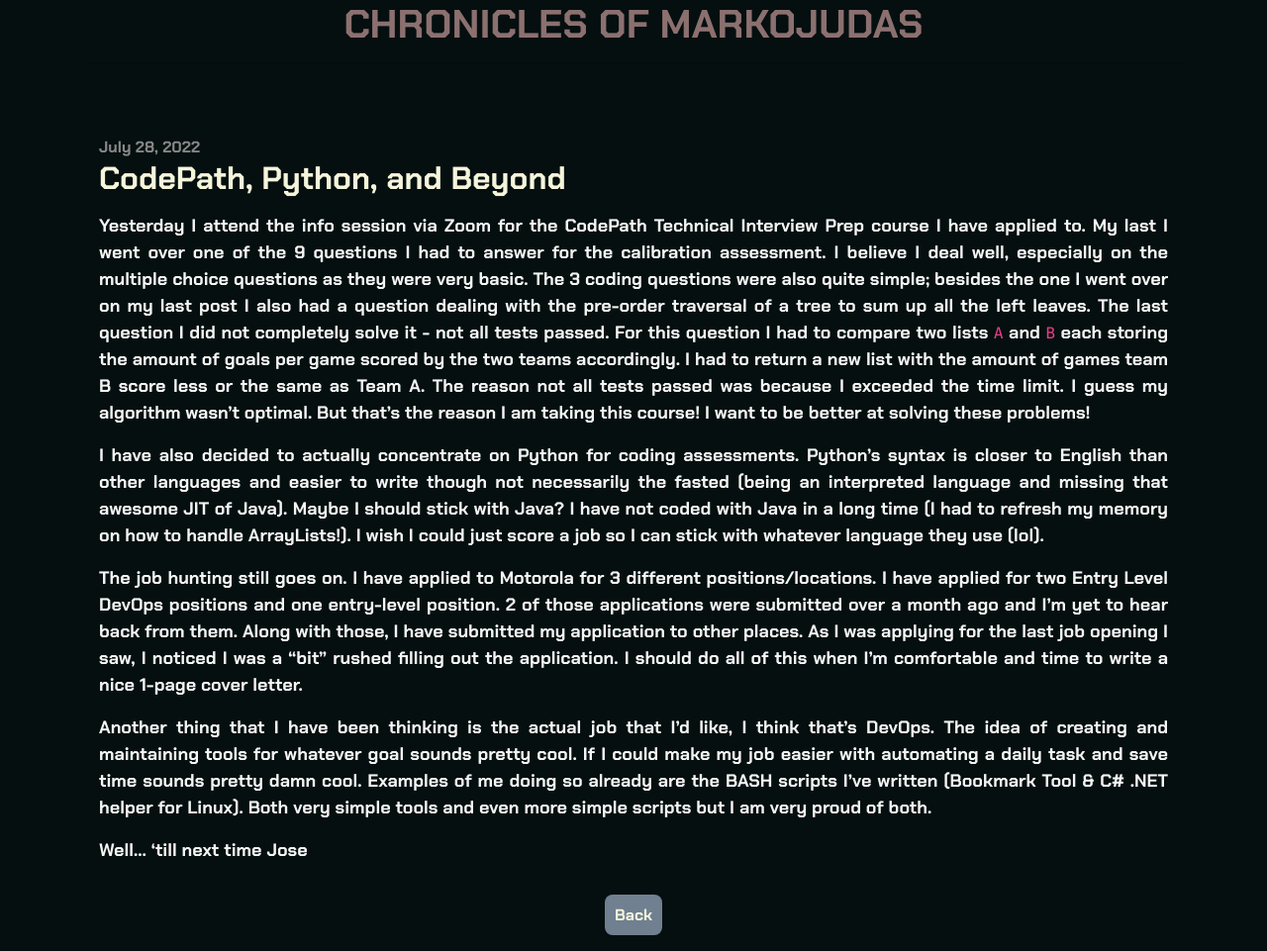
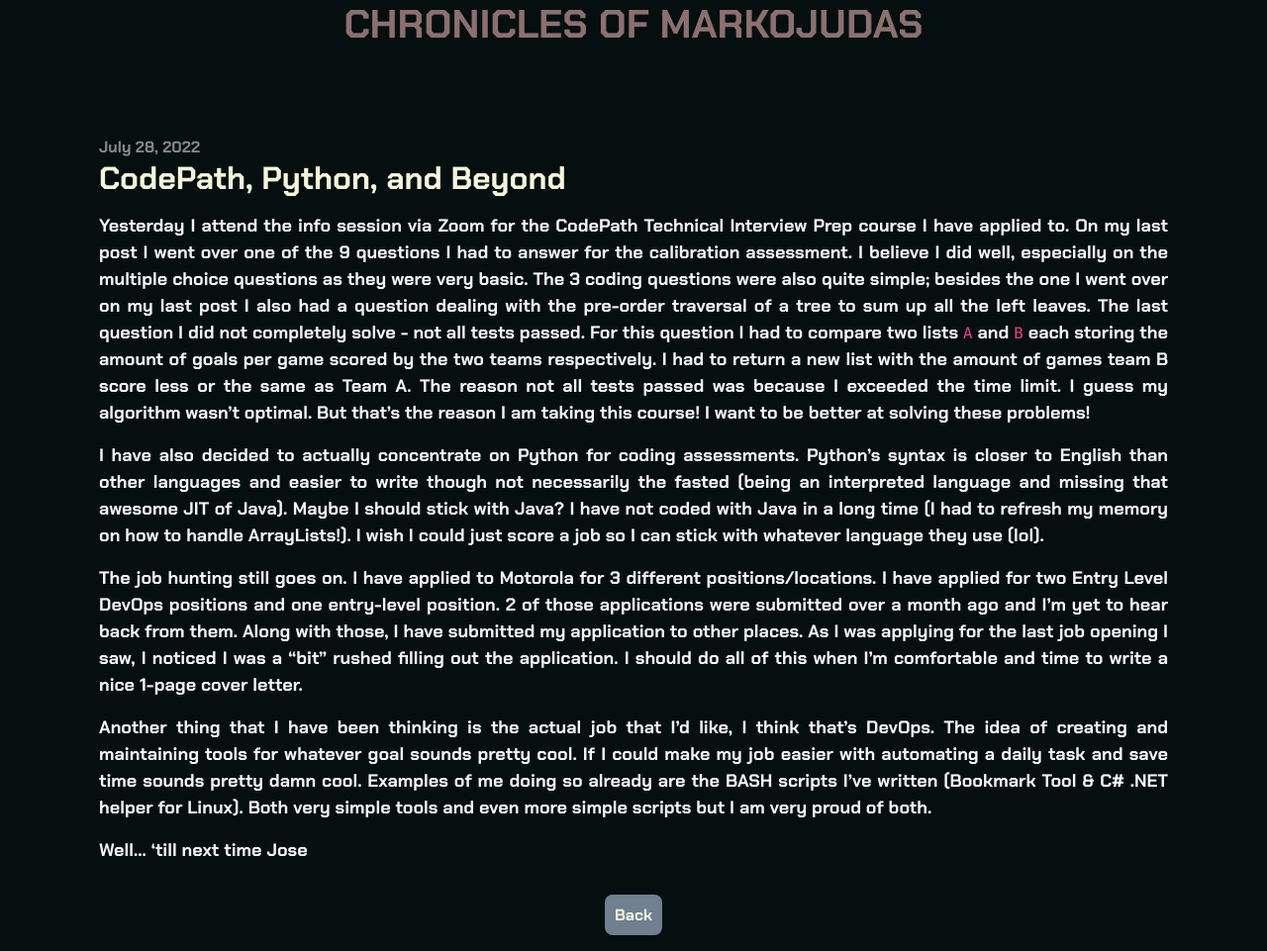
Before and after one commit to Markojudas/chronicles, a Jekyll site: the page built from _posts/2022-07-28-CodePath-and-Python.md, in a window 1280 px wide. Shown: the whole page at 99% size. Built offline with Jekyll 4.4.1, drawn with Linux system fonts in a browser that asks for light colours; nearby versions of some CDN libraries; library files that are not in the unit come from our copies.

Commit message:
fixed some typos from last post; favicon issue

```diff
--- a/_layouts/default.html
+++ b/_layouts/default.html
@@ -6,7 +6,7 @@
     <meta http-equiv="X-UA-Compatible" content="IE=edge">
     <meta name="viewport" content="width=device-width, initial-scale=0.65, shrink-to-fit=yes">
     <!-- favicon -->
-    <link rel="icon" href="/img/BS.png" />
+    <link rel="icon" href="https://github.com/Markojudas/chronicles/blob/gh-pages/img/BS.png" />
     <!-- Bootstrap 4.0 CSS -->
     <link rel="stylesheet" href="https://cdn.jsdelivr.net/npm/bootstrap@4.0.0/dist/css/bootstrap.min.css"
         integrity="sha384-Gn5384xqQ1aoWXA+058RXPxPg6fy4IWvTNh0E263XmFcJlSAwiGgFAW/dAiS6JXm" crossorigin="anonymous" />
--- a/_posts/2022-07-28-CodePath-and-Python.md
+++ b/_posts/2022-07-28-CodePath-and-Python.md
@@ -5,7 +5,7 @@
 
 <!-- markdownlint-disable -->
 
-Yesterday I attend the info session via Zoom for the CodePath Technical Interview Prep course I have applied to. My last I went over one of the 9 questions I had to answer for the calibration assessment. I believe I deal well, especially on the multiple choice questions as they were very basic. The 3 coding questions were also quite simple; besides the one I went over on my last post I also had a question dealing with the pre-order traversal of a tree to sum up all the left leaves. The last question I did not completely solve it - not all tests passed. For this question I had to compare two lists <code>A</code> and <code>B</code> each storing the amount of goals per game scored by the two teams accordingly. I had to return a new list with the amount of games team B score less or the same as Team A. The reason not all tests passed was because I exceeded the time limit. I guess my algorithm wasn't optimal. But that's the reason I am taking this course! I want to be better at solving these problems!
+Yesterday I attend the info session via Zoom for the CodePath Technical Interview Prep course I have applied to. On my last post I went over one of the 9 questions I had to answer for the calibration assessment. I believe I did well, especially on the multiple choice questions as they were very basic. The 3 coding questions were also quite simple; besides the one I went over on my last post I also had a question dealing with the pre-order traversal of a tree to sum up all the left leaves. The last question I did not completely solve - not all tests passed. For this question I had to compare two lists <code>A</code> and <code>B</code> each storing the amount of goals per game scored by the two teams respectively. I had to return a new list with the amount of games team B score less or the same as Team A. The reason not all tests passed was because I exceeded the time limit. I guess my algorithm wasn't optimal. But that's the reason I am taking this course! I want to be better at solving these problems!
 
 I have also decided to actually concentrate on Python for coding assessments. Python's syntax is closer to English than other languages and easier to write though not necessarily the fasted (being an interpreted language and missing that awesome JIT of Java). Maybe I should stick with Java? I have not coded with Java in a long time (I had to refresh my memory on how to handle ArrayLists!). I wish I could just score a job so I can stick with whatever language they use (lol).
 
```
